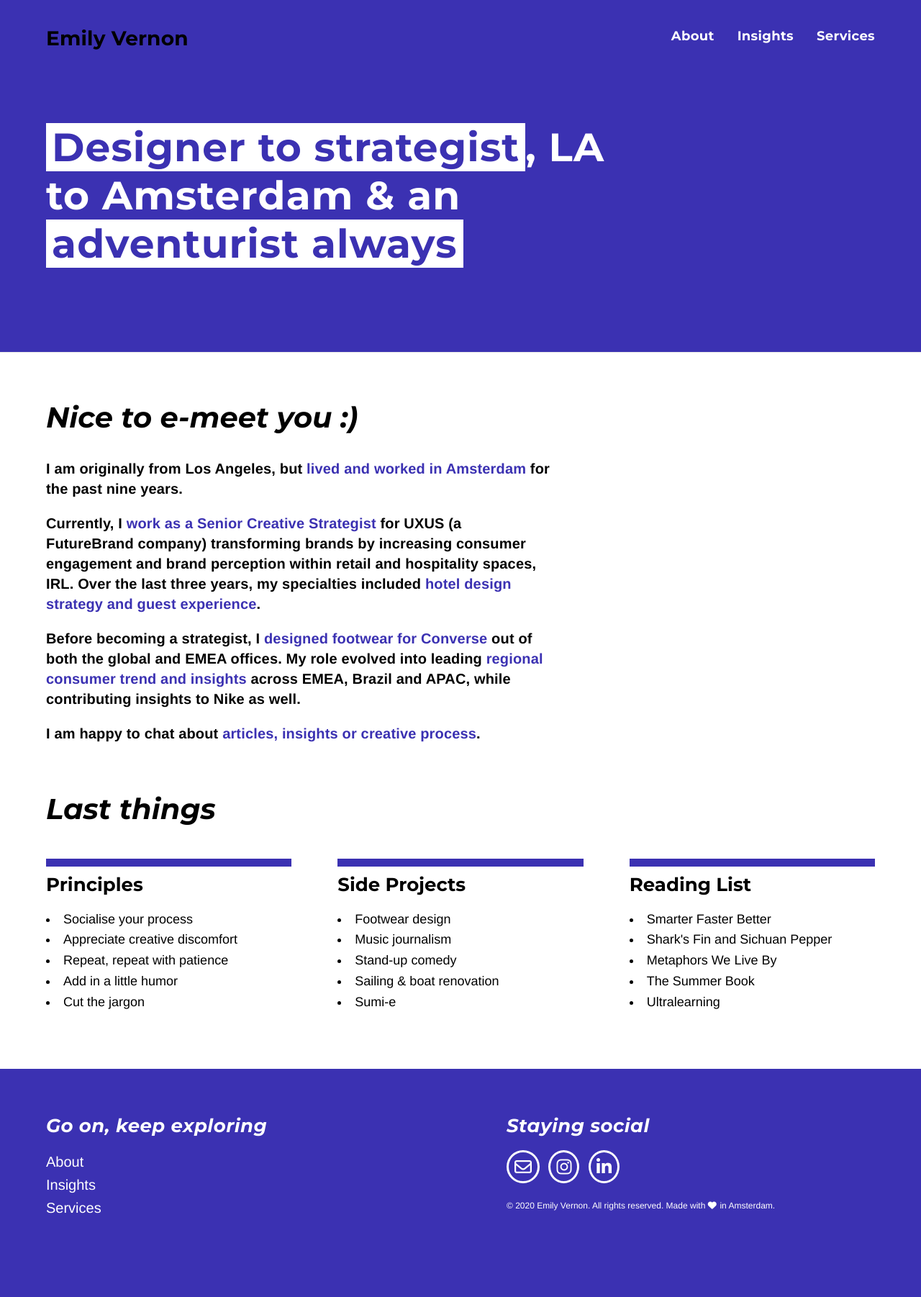
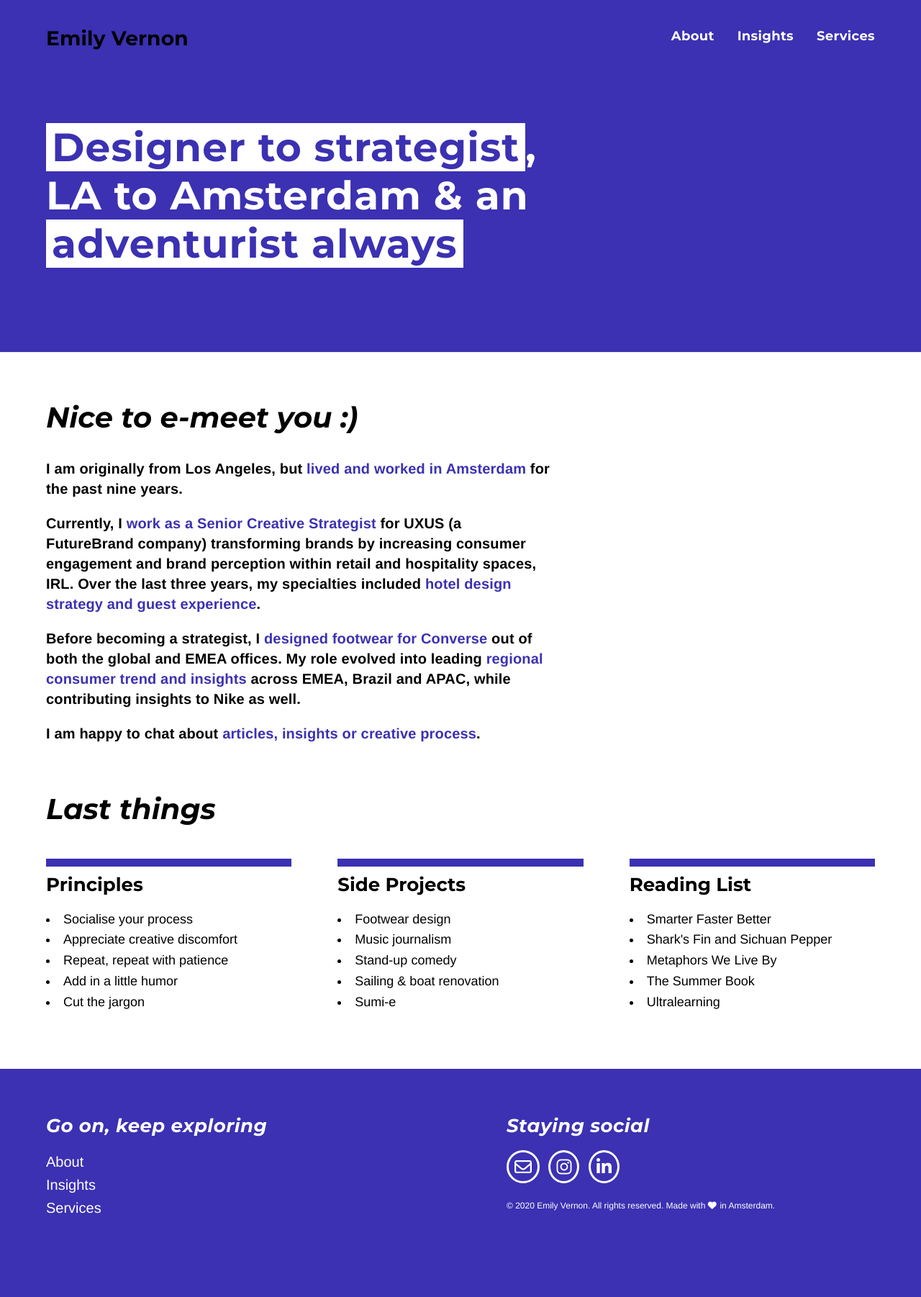
Before and after one commit to emilygv/emilyvernon.com, a Jekyll site: the page built from about.md, in a window 1280 px wide. Shown: the whole page at 72% size. Built offline with Jekyll 4.4.1, drawn with Linux system fonts in a browser that asks for light colours; nearby versions of some CDN libraries.

Commit message:
further tweaks, part 1

```diff
--- a/_sass/theme.scss
+++ b/_sass/theme.scss
@@ -421,7 +421,7 @@ a.button.inversed {
 
 .hero-body {
   margin: 15vh 0 13vh 0;
-  width: 68%;
+  width: 66%;
 
   @media screen and (max-width: 760px) {
     width: 90vw;
```
Also changed, not shown: README.md.
